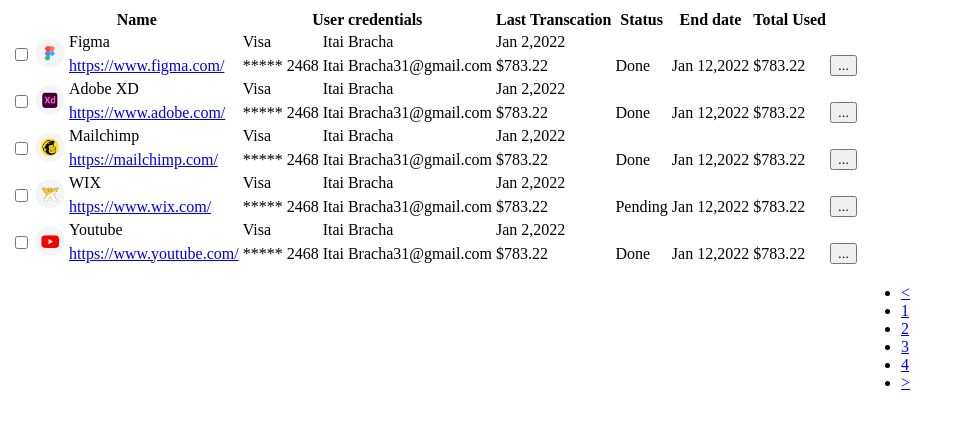
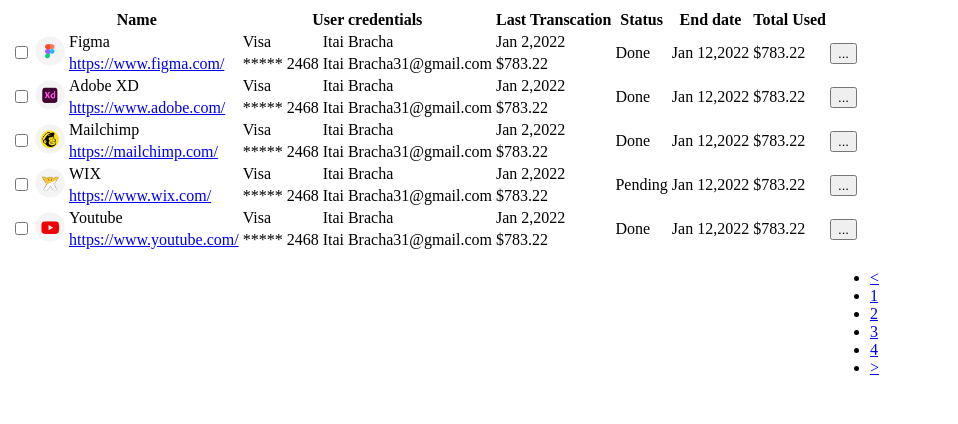
Before and after one commit to AngelinaMelek/Mastery, a plain HTML site: page HTML/Task2/index.html in a window 1280 px wide. Shown: the whole page, without its empty margins (0-958 px from the left). Drawn offline with Linux system fonts and the light colour scheme.

Commit message:
4 cols moved up

```diff
--- a/HTML/Task2/index.html
+++ b/HTML/Task2/index.html
@@ -14,9 +14,9 @@
               <th colspan="2">Name</th>
               <th colspan="2">User credentials</th>
               <th>Last Transcation</th>
-              <th rowspan="4">Status</th>
-              <th rowspan="3">End date</th>
-              <th rowspan="2">Total Used</th>
+              <th>Status</th>
+              <th>End date</th>
+              <th>Total Used</th>
             </tr>
         </thead>
         <tbody>
@@ -29,16 +29,16 @@
                 <td>Visa</td>
                 <td>Itai Bracha</td>
                 <td>Jan 2,2022</td>
+                <td rowspan="2">Done</td>
+                <td rowspan="2">Jan 12,2022</td>
+                <td rowspan="2">$783.22</td>
+                <td rowspan="2"><button type="button"><span>.</span><span>.</span><span>.</span></button></td>
             </tr>
             <tr>
                 <td><a href="https://www.figma.com/">https://www.figma.com/</a></td>
                 <td>***** 2468</td>
                 <td>Itai Bracha31@gmail.com</td>
                 <td>$783.22</td>
-                <td>Done</td>
-                <td>Jan 12,2022</td>
-                <td>$783.22</td>
-                <td><button type="button"><span>.</span><span>.</span><span>.</span></button></td>
             </tr>
 <!-- Second row-->
             <tr>
@@ -49,16 +49,16 @@
                 <td>Visa</td>
                 <td>Itai Bracha</td>
                 <td>Jan 2,2022</td>
+                <td rowspan="2">Done</td>
+                <td rowspan="2">Jan 12,2022</td>
+                <td rowspan="2">$783.22</td>
+                <td rowspan="2"><button type="button"><span>.</span><span>.</span><span>.</span></button></td>
             </tr>
             <tr>
                 <td><a href="https://www.adobe.com/">https://www.adobe.com/</a></td>
                 <td>***** 2468</td>
                 <td>Itai Bracha31@gmail.com</td>
                 <td>$783.22</td>
-                <td>Done</td>
-                <td>Jan 12,2022</td>
-                <td>$783.22</td>
-                <td><button type="button"><span>.</span><span>.</span><span>.</span></button></td>
             </tr>
 <!-- Third row-->
             <tr>
@@ -69,16 +69,16 @@
                 <td>Visa</td>
                 <td>Itai Bracha</td>
                 <td>Jan 2,2022</td>
+                <td rowspan="2">Done</td>
+                <td rowspan="2">Jan 12,2022</td>
+                <td rowspan="2">$783.22</td>
+                <td rowspan="2"><button type="button"><span>.</span><span>.</span><span>.</span></button></td>
             </tr>
             <tr>
                 <td><a href="https://mailchimp.com/">https://mailchimp.com/</a></td>
                 <td>***** 2468</td>
                 <td>Itai Bracha31@gmail.com</td>
                 <td>$783.22</td>
-                <td>Done</td>
-                <td>Jan 12,2022</td>
-                <td>$783.22</td>
-                <td><button type="button"><span>.</span><span>.</span><span>.</span></button></td>
             </tr>
 <!-- Fourth row-->
             <tr>
@@ -89,16 +89,16 @@
                 <td>Visa</td>
                 <td>Itai Bracha</td>
                 <td>Jan 2,2022</td>
+                <td rowspan="2">Pending</td>
+                <td rowspan="2">Jan 12,2022</td>
+                <td rowspan="2">$783.22</td>
+                <td rowspan="2"><button type="button"><span>.</span><span>.</span><span>.</span></button></td>
             </tr>
             <tr>
                 <td><a href="https://www.wix.com/">https://www.wix.com/</a></td>
                 <td>***** 2468</td>
                 <td>Itai Bracha31@gmail.com</td>
                 <td>$783.22</td>
-                <td>Pending</td>
-                <td>Jan 12,2022</td>
-                <td>$783.22</td>
-                <td><button type="button"><span>.</span><span>.</span><span>.</span></button></td>
             </tr>
 <!-- Fifth row-->
             <tr>
@@ -109,21 +109,21 @@
                 <td>Visa</td>
                 <td>Itai Bracha</td>
                 <td>Jan 2,2022</td>
+                <td rowspan="2">Done</td>
+                <td rowspan="2">Jan 12,2022</td>
+                <td rowspan="2">$783.22</td>
+                <td rowspan="2"><button type="button"><span>.</span><span>.</span><span>.</span></button></td>
             </tr>
             <tr>
                 <td><a href="https://www.youtube.com/">https://www.youtube.com/</a></td>
                 <td>***** 2468</td>
                 <td>Itai Bracha31@gmail.com</td>
                 <td>$783.22</td>
-                <td>Done</td>
-                <td>Jan 12,2022</td>
-                <td>$783.22</td>
-                <td><button type="button"><span>.</span><span>.</span><span>.</span></button></td>
             </tr>
          </tbody>
         <tfoot>
             <tr>
-                <td colspan="10"></td>
+                <td colspan="9"></td>
                 <td>
                 <ul>
                     <li><a href="#">&lt;</a></li>
```
